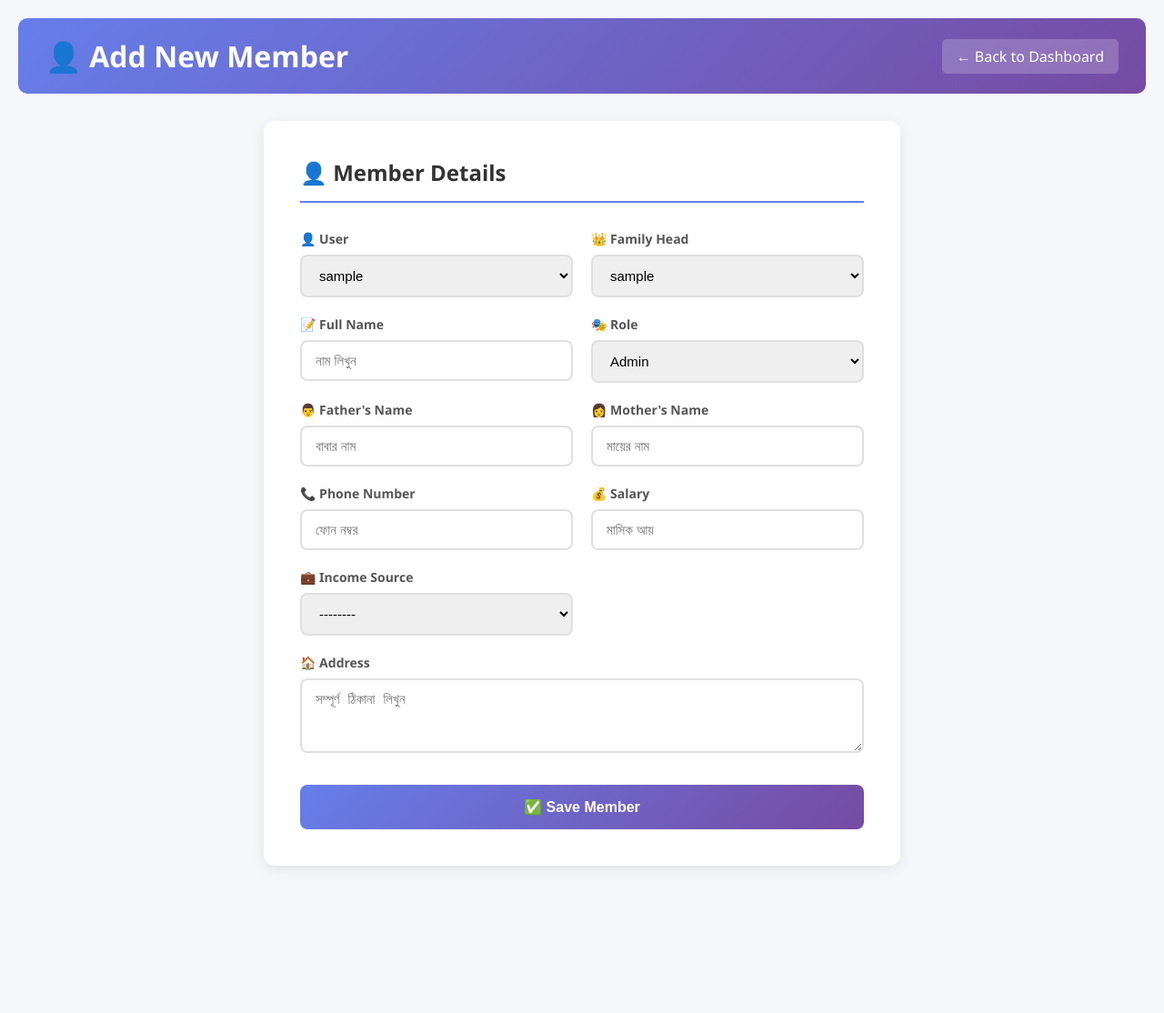
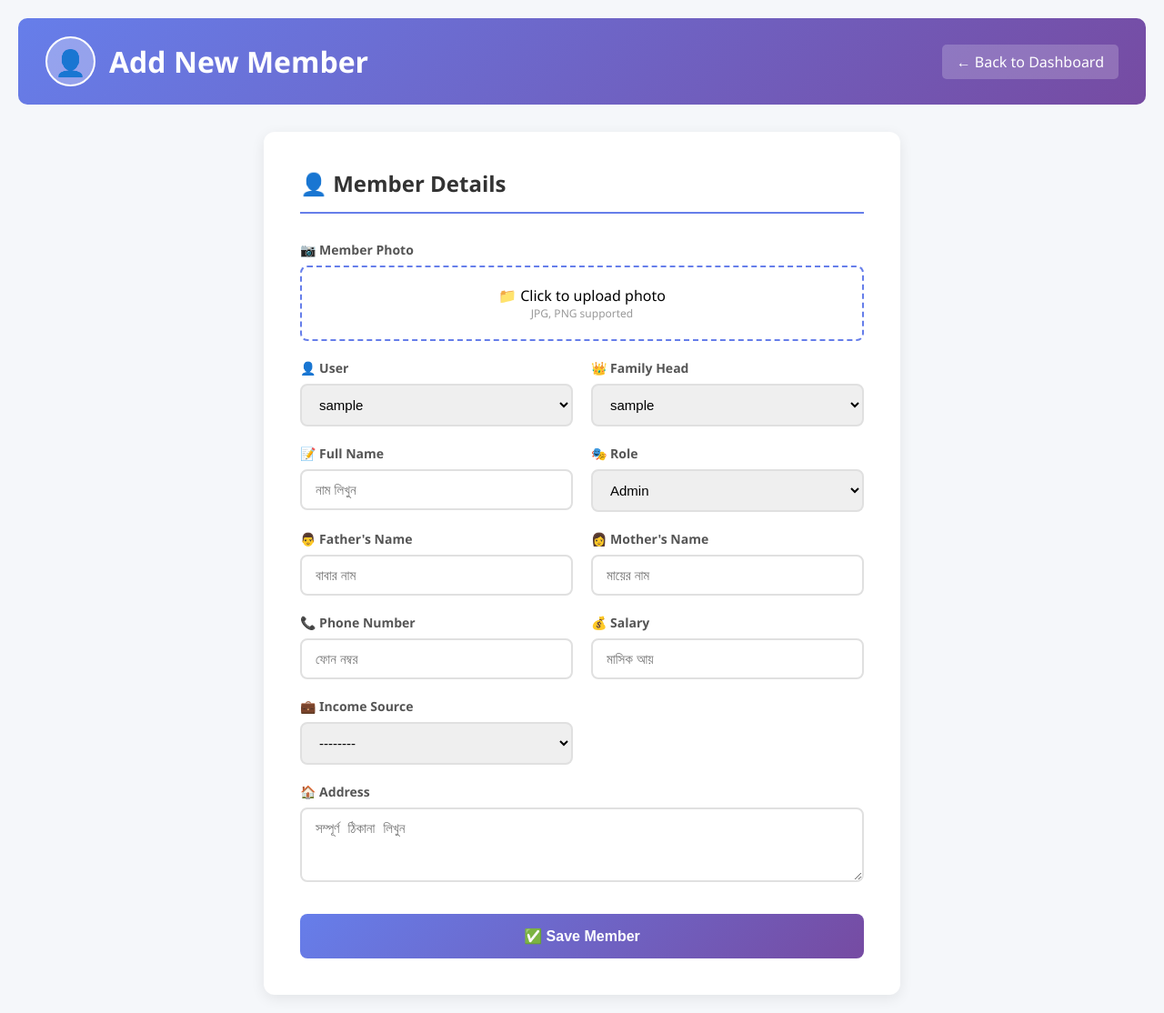
Before and after one commit to Raihanroo/Pre_Industry_Program, a Django app: page /expenses/members/add/ in a window 1280 px wide. Shown: the whole page at 91% size. Before the commit the page ends 953 px from the top, so only its background shows below. Run offline with Django 5.2, Linux system fonts and the light colour scheme; the visitor is signed in with stand-in values (Sample User, id 1); data comes from the database, SQL or seed files in the repository; data that the repository does not hold is empty.

Commit message:
Add photo upload to member form with navbar preview

```diff
--- a/Family_expendeture/expenses/models.py
+++ b/Family_expendeture/expenses/models.py
@@ -115,7 +115,7 @@ class FamilyMember(models.Model):
         ("MEMBER", "Member"),
         ("VIEWER", "Viewer"),
     ]
-
+    photo = models.ImageField(upload_to='member_photos/', null=True, blank=True)
     user = models.ForeignKey(
         User, on_delete=models.CASCADE, related_name="family_memberships"
     )
--- a/Family_expendeture/expenses/templates/expenses/add_member.html
+++ b/Family_expendeture/expenses/templates/expenses/add_member.html
@@ -7,11 +7,7 @@
     <title>Add Member</title>
     <style>
         * { margin: 0; padding: 0; box-sizing: border-box; }
-        body {
-            font-family: 'Segoe UI', sans-serif;
-            background: #f5f7fa;
-            padding: 20px;
-        }
+        body { font-family: 'Segoe UI', sans-serif; background: #f5f7fa; padding: 20px; }
         .navbar {
             background: linear-gradient(135deg, #667eea 0%, #764ba2 100%);
             color: white;
@@ -44,9 +40,7 @@
             border-bottom: 2px solid #667eea;
             padding-bottom: 15px;
         }
-        .form-group {
-            margin-bottom: 20px;
-        }
+        .form-group { margin-bottom: 20px; }
         .form-group label {
             display: block;
             color: #555;
@@ -87,9 +81,7 @@
             cursor: pointer;
             margin-top: 10px;
         }
-        .btn-submit:hover {
-            opacity: 0.9;
-        }
+        .btn-submit:hover { opacity: 0.9; }
         .messages { margin-bottom: 20px; }
         .alert {
             padding: 12px 20px;
@@ -98,11 +90,27 @@
             color: #155724;
             margin-bottom: 10px;
         }
+        .photo-upload-area {
+            border: 2px dashed #667eea;
+            border-radius: 8px;
+            padding: 20px;
+            text-align: center;
+            cursor: pointer;
+            transition: all 0.3s;
+        }
+        .photo-upload-area:hover { background: #f0f4ff; }
     </style>
 </head>
 <body>
     <div class="navbar">
-        <h1>👤 Add New Member</h1>
+        <div style="display:flex; align-items:center; gap:15px;">
+            <div style="width:55px; height:55px; border-radius:50%; overflow:hidden; background:rgba(255,255,255,0.3); display:flex; align-items:center; justify-content:center; border:2px solid white;">
+                <img id="preview-photo" src="" alt=""
+                    style="width:100%; height:100%; object-fit:cover; display:none;">
+                <span id="default-icon" style="font-size:28px;">👤</span>
+            </div>
+            <h1>Add New Member</h1>
+        </div>
         <a href="{% url 'expenses:home' %}">← Back to Dashboard</a>
     </div>
 
@@ -117,8 +125,18 @@
         </div>
         {% endif %}
 
-        <form method="POST">
+        <form method="POST" enctype="multipart/form-data">
             {% csrf_token %}
+
+            <!-- Photo Upload -->
+            <div class="form-group">
+                <label>📷 Member Photo</label>
+                <div class="photo-upload-area" onclick="document.getElementById('photo-input').click()">
+                    <p>📁 Click to upload photo</p>
+                    <p style="font-size:12px; color:#999;">JPG, PNG supported</p>
+                </div>
+                <input type="file" id="photo-input" name="photo" accept="image/*" style="display:none;">
+            </div>
 
             <div class="form-row">
                 <div class="form-group">
@@ -196,5 +214,20 @@
             <button type="submit" class="btn-submit">✅ Save Member</button>
         </form>
     </div>
+
+    <script>
+        document.getElementById('photo-input').addEventListener('change', function(e) {
+            const file = e.target.files[0];
+            if (file) {
+                const reader = new FileReader();
+                reader.onload = function(e) {
+                    document.getElementById('preview-photo').src = e.target.result;
+                    document.getElementById('preview-photo').style.display = 'block';
+                    document.getElementById('default-icon').style.display = 'none';
+                }
+                reader.readAsDataURL(file);
+            }
+        });
+    </script>
 </body>
 </html>
```
